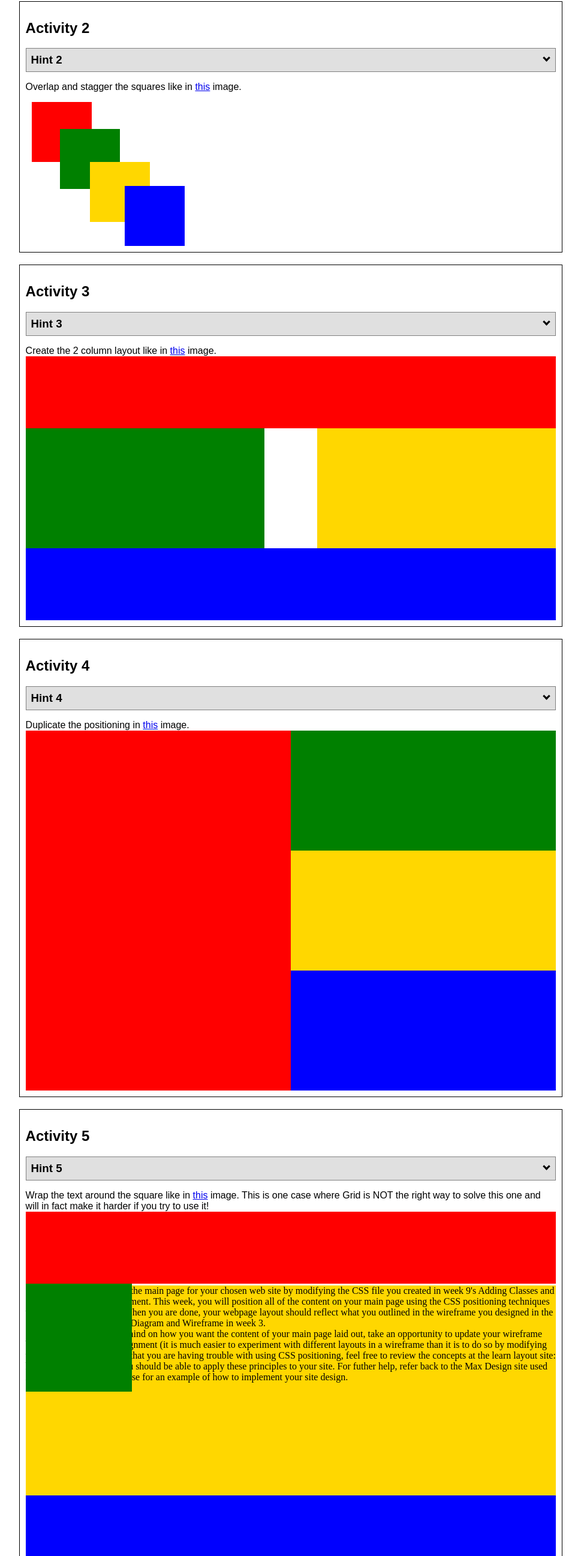
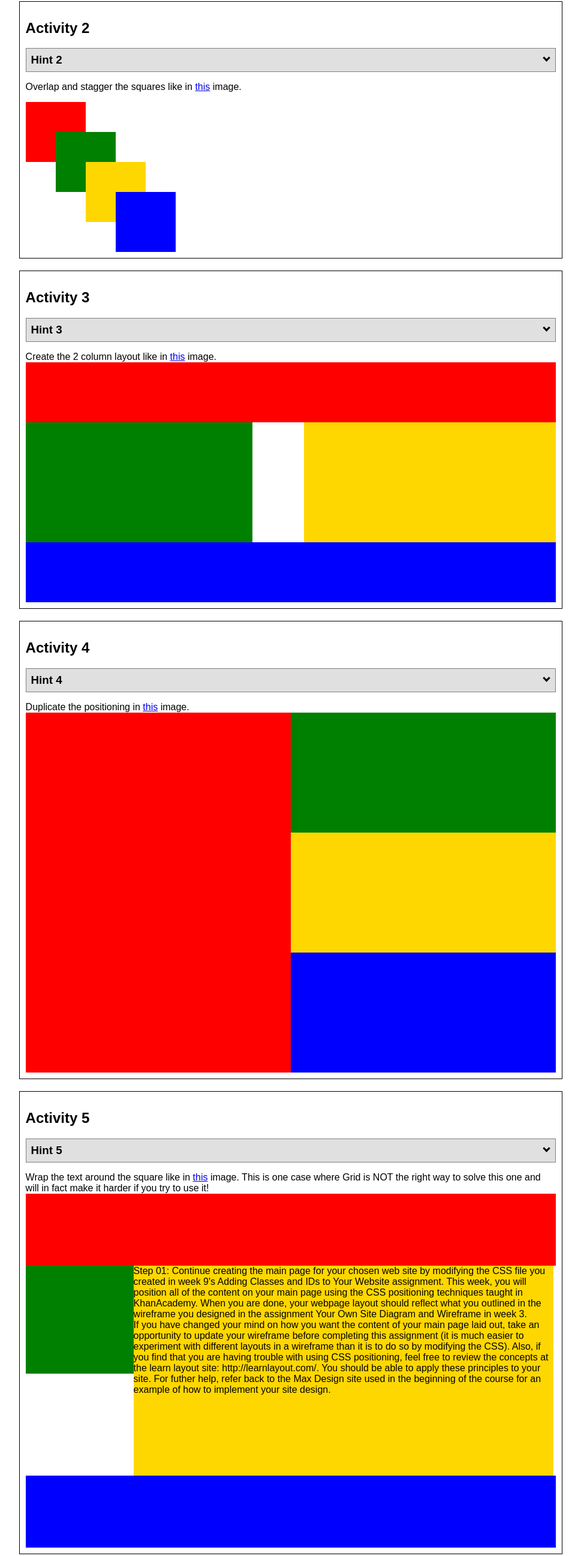
Before and after one commit to mviktor21/wdd130, a plain HTML site: page positioning.html in a window 1280 px wide. Shown: the part 1006-3600 px from the top of the page at 60% size, without its empty margins (155-1124 px from the left). Drawn offline with Linux system fonts and the light colour scheme.

Commit message:
positioning objects fixed

```diff
--- a/positionstyles.css
+++ b/positionstyles.css
@@ -34,8 +34,6 @@
   /* This is the parent of the activity 2 boxes. */
   display: grid;
   grid-template-columns: 50px 50px 50px 50px 50px;
-  justify-items: center;
-  grid-gap: 20px;
 }
 .red2 {
   width: 100px;
@@ -47,55 +45,52 @@
   width: 100px;
   height: 100px;
   background-color: green;
-  grid-column: 2/3;
-  margin-left: 50%;
-  margin-top: -150%;
+  margin-left: -100%;
+  margin-top: 100%;
 }
 .yellow2 {
   width: 100px;
   height: 100px;
   background-color: gold;
-  grid-column: 2/3;
-  margin-left: 250%;
-  margin-top: -130%;
+  margin-left: -100%;
+  margin-top: 200%;
 }
 .blue2 {
   width: 100px;
   height: 100px;
   background-color: blue;
   grid-column: 3/3;
-  margin-left: 200%;
-  margin-top: -50%;
+  margin-left: 100%;
+  margin-top: -100%;
 }
 /* Activity 3 styles */
 .content3 {
   /* This is the parent of the activity 3 boxes. */
-  display: flex;
-  flex-wrap: wrap;
+  display: grid;
+  grid-template-columns: 1fr 1fr;
+  column-gap: 5%;
 }
 .red3 {
+  height: 100px;
   width: 100%;
-  height: 120px;
   background-color: red;
-  margin-bottom: 0%;
+  grid-column: 1/3;
 }
 .green3 {
-  width: 45%;
+  width: 90%;
   height: 200px;
   background-color: green;
-  margin-right: 5%;
 }
 .yellow3 {
-  width: 45%;
+  width: 100%;
   height: 200px;
   background-color: gold;
-  margin-left: 5%;
 }
 .blue3 {
   width: 100%;
-  height: 120px;
+  height: 100px;
   background-color: blue;
-  margin-top: 0%;
+  grid-column: 1/3;
 }
 /* Activity 4 styles */
 .content4 {
@@ -149,70 +144,62 @@
   width: 100%;
   height: 120px;
   background-color: red;
-  margin-bottom: 0%;
 }
 .green5 {
-  width: 20%;
+  width: 180px;
   height: 180px;
   background-color: green;
-  margin-bottom: -20%;
-  z-index: 2;
+  float: left;
+  position: relative;
 }
 .yellow5 {
-  font-family: 'Times New Roman', Times, serif;
-  font-weight: 450;
   width: 100%;
-  height: 350px;
+  min-height: 350px;
+  max-width: 700px;
   background-color: gold;
-  margin-top: 0%;
-  z-index: 1;
-  float: left;
 }
 .blue5 {
   width: 100%;
   height: 120px;
   background-color: blue;
-  margin-top: 0%;
 }
 /* Activity 6 styles */
 .content6 {
   /* This is the parent of the activity 6 boxes. */
 display: grid;
-grid-template-columns: 50px 50px 50px 50px;
-grid-column: auto;
-grid-row: auto;
+grid-template-columns: 100px 100px 100px 100px 100px 100px;
 }
 .red6 {
-  width: 300px;
+  width: 400px;
   height: 200px;
   background-color: red;
   z-index: -2;
+  grid-column-start: 1/6;
+  grid-column-end: 4/6;
 }
 .green6 {
-  width: 150px;
+  width: 200px;
   height: 200px;
   background-color: green;
   margin-top: 400px;
   margin-left: -100%;
-  margin-bottom: -100%;
   z-index: 2;
 }
 .yellow6 {
-  width: 180px;
-  height: 300px;
+  width: 200px;
+  height: 350px;
   background-color: gold;
   margin-top: 250px;
-  margin-left: 500%;
-  margin-right: -100%;
-  margin-bottom: ;
+  margin-left: 200%;
+  margin-right: 200%;
   z-index: 2;
 }
 .blue6 {
-  width: 300px;
+  width: 400px;
   height: 400px;
   background-color: blue;
   margin-top: 100%;
-  margin-left: -60%;
+  margin-left: -200%;
   z-index: 1;
 }
 
```
